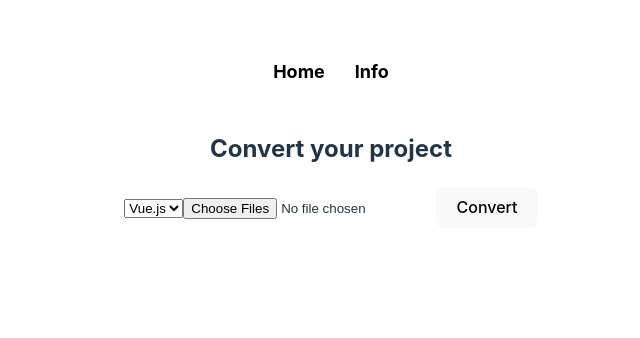
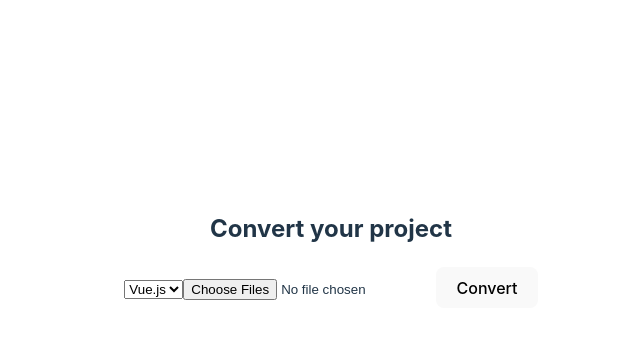
Before and after one commit to Micha361/framework-converter, a Vue app: page / in a window 1280 px wide. Shown: the top 338 px of the page, without its empty margins (309-949 px from the left). Built offline with nearby package versions, Linux system fonts and the light colour scheme.

Commit message:
update css

```diff
--- a/src/components/navbar.vue
+++ b/src/components/navbar.vue
@@ -28,7 +28,7 @@
   }
 
   a {
-    color: rgb(0, 0, 0);
+    color: rgb(255, 255, 255);
     text-decoration: none;
     font-size: 18px;
     font-weight: bold;
--- a/src/views/home.vue
+++ b/src/views/home.vue
@@ -50,5 +50,8 @@ export default {
   </div>
 </template>
 
-<style scoped>
+<style>
+h2 {
+  margin-top: 100px;
+}
 </style>
```
